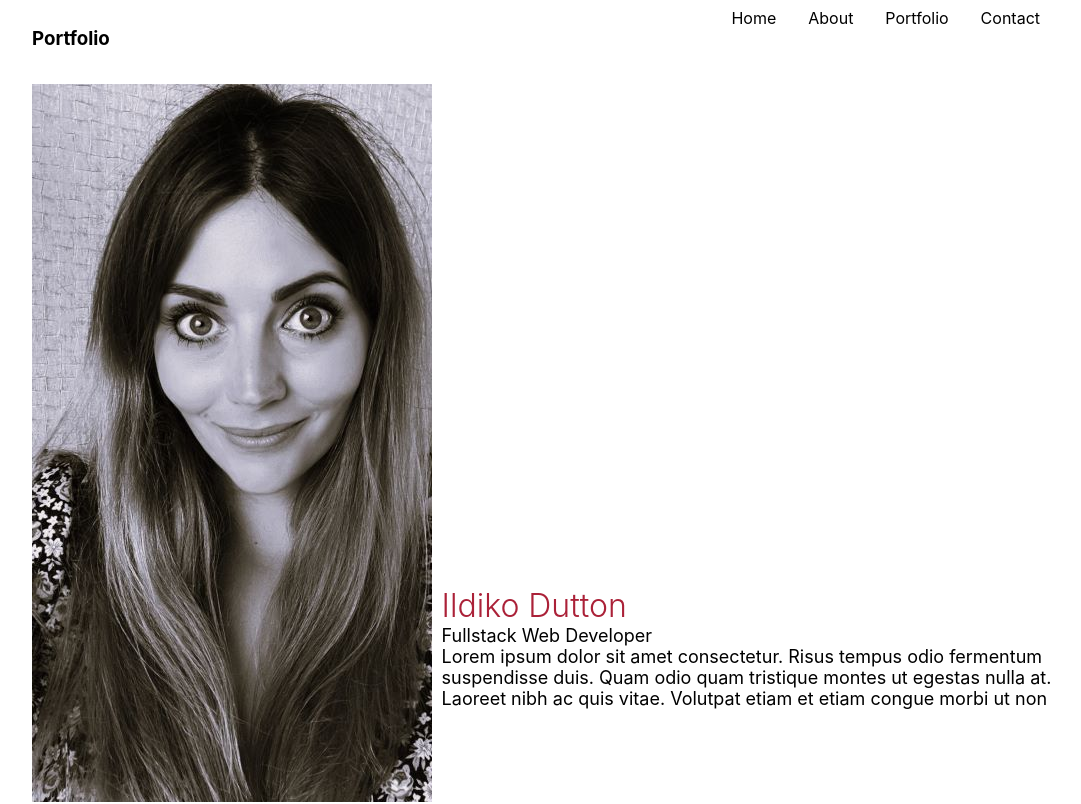
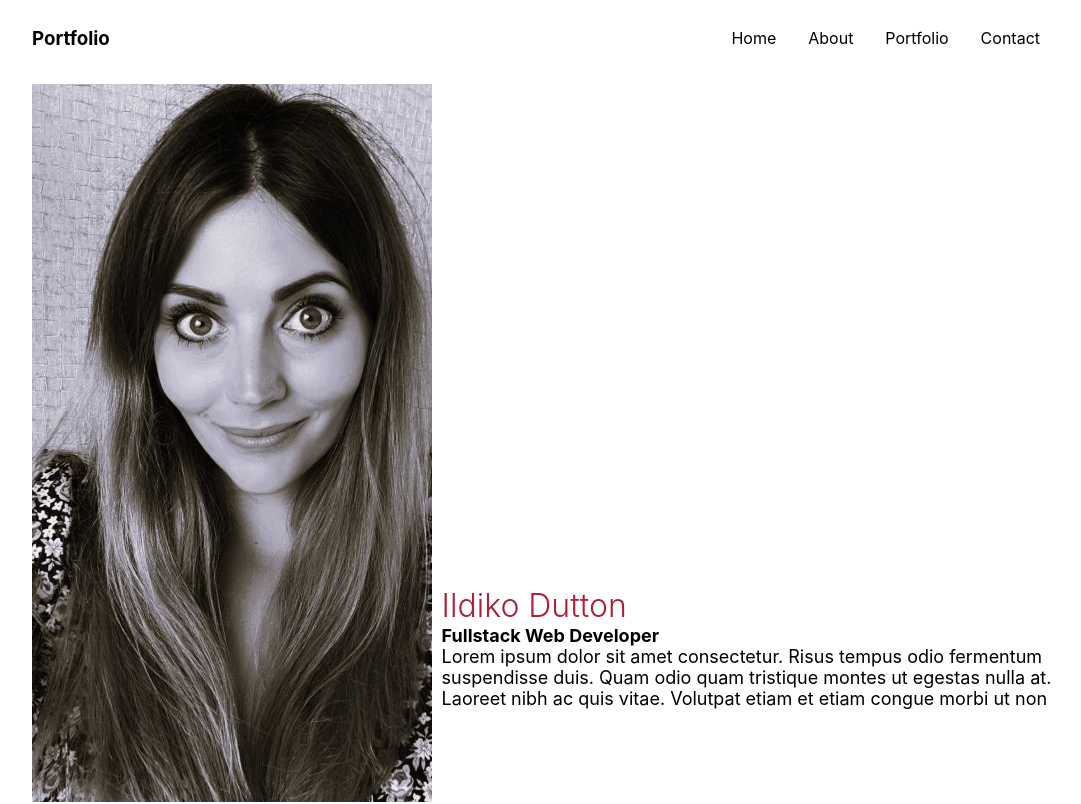
Before and after one commit to IldDtn/React-portfolio, a React (Create React App) app: page / in a window 1280 px wide. Shown: the top 804 px of the page, without its empty margins (96-1177 px from the left). Built offline with nearby package versions, Linux system fonts and the light colour scheme.

Commit message:
styling landing page

```diff
--- a/src/components/Header.css
+++ b/src/components/Header.css
@@ -1,6 +1,8 @@
 header {
     display: flex;
-    justify-content: space-between
+    justify-content: space-between;
+    align-items: center;
+
 }
 
 a {
--- a/src/index.css
+++ b/src/index.css
@@ -5,8 +5,6 @@ body {
     sans-serif;
   -webkit-font-smoothing: antialiased;
   -moz-osx-font-smoothing: grayscale;
-  /* background-image: url(./components/Ild4.jpg); */
-  background-repeat: no-repeat;
   margin-left: 10%;
   margin-right: 10%;
 }
--- a/src/pages/Landing/Landing.css
+++ b/src/pages/Landing/Landing.css
@@ -31,4 +31,9 @@
  color: rgb(171, 33, 56);
  font-size: xx-large;
  font-weight: 300;
+
 }
+
+#newTitleIldi {
+    font-weight: 700;
+}
```
